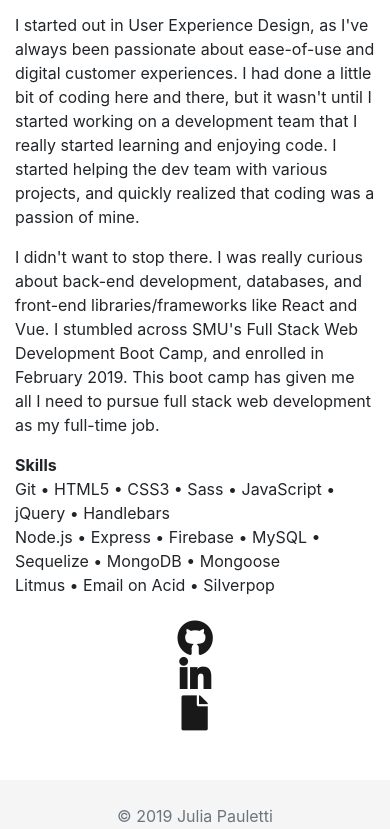
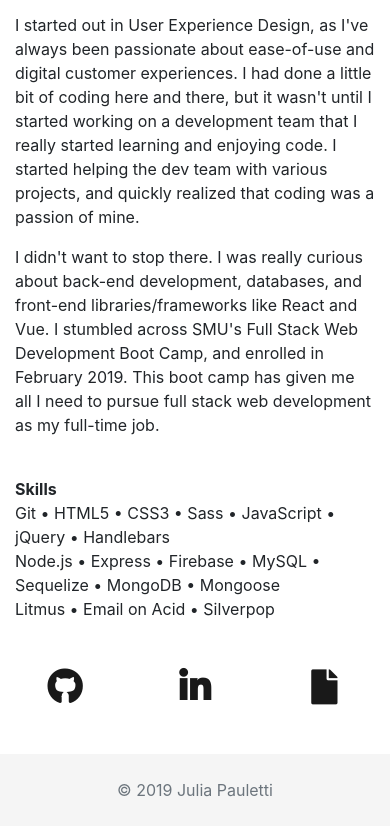
Before and after one commit to jpauletti/Portfolio, a plain HTML site: page index.html in a window 390 px wide. Shown: the part 279-1108 px from the top of the page. Drawn offline with nearby package versions, Linux system fonts and the light colour scheme.

Commit message:
adjust mobile btn styling

```diff
--- a/assets/css/style.css
+++ b/assets/css/style.css
@@ -252,6 +252,12 @@ input::placeholder {
     padding-bottom: 1px;
 }
 
+@media screen and (max-width: 767px) {
+    .contact-btn {
+        margin-bottom: 1rem;
+    }
+}
+
 
 /* ABOUT PAGE */
 
@@ -276,3 +282,14 @@ input::placeholder {
 .col-md-1 {
     width: auto;
 }
+
+.about-icons .col-md-4 {
+    flex: 0 0 33.333333%;
+    max-width: 33.333333%;
+}
+
+@media screen and (max-width: 767px) {
+    .about-extra {
+        margin-top: 1.5rem;
+    }
+}
--- a/index.html
+++ b/index.html
@@ -49,31 +49,6 @@
         </nav>
 
         <div class="container">
-            <!-- <nav class="navbar navbar-expand-lg navbar-light bg-light">
-                <a class="navbar-brand" href="#">Julia Pauletti</a>
-                <button class="navbar-toggler" type="button" data-toggle="collapse"
-                    data-target="#navbarSupportedContent" aria-controls="navbarSupportedContent" aria-expanded="false"
-                    aria-label="Toggle navigation">
-                    <i class="fas fa-bars"></i>
-                </button>
-
-                <div class="collapse navbar-collapse" id="navbarSupportedContent">
-                    <ul class="navbar-nav ml-auto">
-                        <li class="nav-item">
-                            <a class="nav-link" href="index.html">About</a>
-                        </li>
-                        <li class="nav-item">
-                            <a class="nav-link" href="portfolio.html">Portfolio</a>
-                        </li>
-                        <li class="nav-item">
-                            <a class="nav-link" href="contact.html">Contact</a>
-                        </li>
-
-                    </ul>
-                </div>
-            </nav> -->
-
-
             <div class="row">
                 <div class="col-xl-12 mt-45">
                     <h1>About Me</h1>
@@ -103,34 +78,6 @@
                     <p>
                         I didn't want to stop there.  I was really curious about back-end development, databases, and front-end libraries/frameworks like React and Vue.  I stumbled across SMU's Full Stack Web Development Boot Camp, and enrolled in February 2019.  This boot camp has given me all I need to pursue full stack web development as my full-time job.
                     </p>
-
-
-
-
-
-
-
-                    <!-- <div class="row mt-4 text-center mb-4">
-                        <div class="col-md-12">
-                            <div class="font-weight-bold">Skills</div>
-                            Git &bull; HTML5 &bull; CSS3 &bull; Sass &bull; JavaScript &bull; jQuery &bull; Handlebars<br>
-                            Node.js &bull; Express &bull; Firebase &bull; MySQL &bull; Sequelize &bull; MongoDB &bull; Mongoose<br>
-                            Litmus &bull; Email on Acid &bull; Silverpop
-                        </div>
-                    </div>
-
-                    <div class="row justify-content-center text-center about-icons mt-4 mb-4">
-                        <div class="col-md-1">
-                            <a href="https://github.com/jpauletti" target="_blank" class="text-decoration-none about-links"><i class="fab fa-github"></i></a>
-                        </div>
-                        <div class="col-md-1">
-                            <a href="https://www.linkedin.com/in/juliapauletti/" target="_blank"
-                                class="text-decoration-none about-links"><i class="fab fa-linkedin-in"></i></a>
-                        </div>
-                        <div class="col-md-1">
-                            <a href="assets/images/resume.pdf" class="text-decoration-none about-links"><i class="fas fa-file"></i></a>
-                        </div>
-                    </div> -->
                 </div>
 
 
@@ -139,14 +86,14 @@
 
             <!-- TEST -->
             <div class="row align-items-center mb-4">
-                <div class="col-md-8">
+                <div class="col-md-8 about-extra">
                     <div class="font-weight-bold">Skills</div>
                     Git &bull; HTML5 &bull; CSS3 &bull; Sass &bull; JavaScript &bull; jQuery &bull; Handlebars<br>
                     Node.js &bull; Express &bull; Firebase &bull; MySQL &bull; Sequelize &bull; MongoDB &bull; Mongoose<br>
                     Litmus &bull; Email on Acid &bull; Silverpop
                 </div>
 
-                <div class="col-md-3">
+                <div class="col-md-3 about-extra">
                     <div class="row justify-content-center text-center about-icons mt-4 mb-4">
                         <div class="col-md-4">
                             <a href="https://github.com/jpauletti" target="_blank" class="text-decoration-none about-links"><i
```
Also changed, not shown: contact.html (+9 -3 lines).
